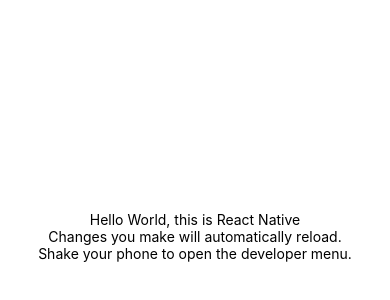
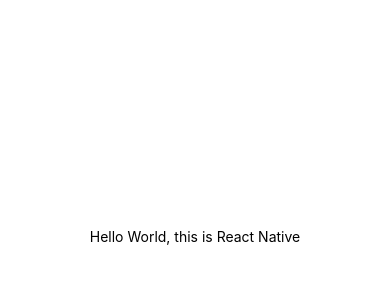
Before and after one commit to annikaivola/ideo, a React Native app in the folder Ideo-APP/: screen / in a window 390 px wide. Shown: the part 186-486 px from the top of the page. Built offline with nearby package versions, Linux system fonts and the light colour scheme.

Commit message:
hello world

```diff
--- a/Ideo-APP/App.js
+++ b/Ideo-APP/App.js
@@ -6,8 +6,6 @@
     return (
       <View style={styles.container}>
         <Text>Hello World, this is React Native</Text>
-        <Text>Changes you make will automatically reload.</Text>
-        <Text>Shake your phone to open the developer menu.</Text>
       </View>
     );
   }
```
